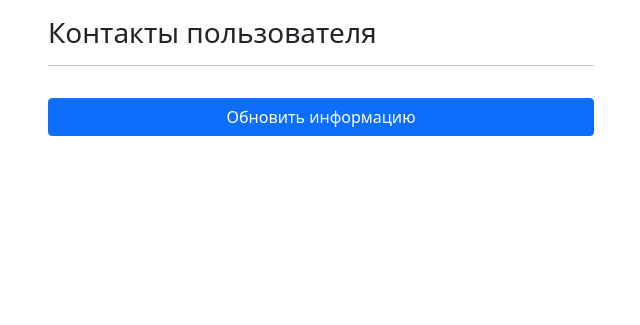
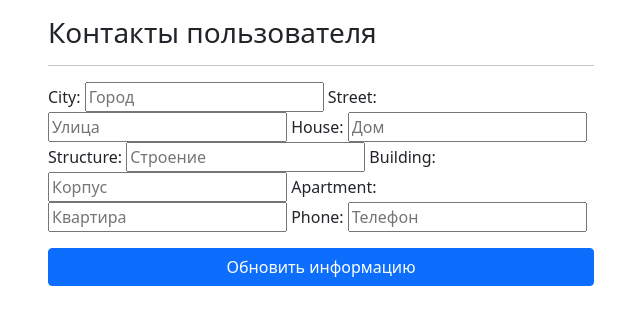
Before and after one commit to MRPARFENTYEV/online-shop-django, a Django app: page /accounts/contact/ in a window 1280 px wide. Shown: the part 107-432 px from the top of the page, without its empty margins (34-674 px from the left). Run offline with Django 4.2, Linux system fonts and the light colour scheme; data that the repository does not hold is empty; some libraries are stand-ins or nearby versions.

Commit message:
address updating is repared and trully works

```diff
--- a/accounts/forms.py
+++ b/accounts/forms.py
@@ -51,11 +51,45 @@ class EditProfileForm(forms.ModelForm):
         model = User
         fields = ['full_name', 'email']
 
-    # full_name = forms.CharField(label='full_name')
-    # email = forms.EmailField(label='email')
-    # phone = forms.CharField(label='phone')
 class EditContactForm(forms.ModelForm):
 
     class Meta:
         model = Contact
         fields =['city','street','house','structure','building','apartment','phone']
+
+
+class ContactForm(forms.Form):
+    city = forms.CharField(
+        widget=forms.TextInput(
+            attrs={ 'visiblity': 'hidden ','placeholder': "Город"}
+        )
+    )
+    street = forms.CharField(
+        widget=forms.TextInput(
+            attrs={'placeholder': "Улица"}
+        )
+    )
+    house = forms.CharField(
+        widget=forms.TextInput(
+            attrs={'placeholder': "Дом"}
+        )
+    )
+    structure = forms.CharField(required=False,
+                               widget=forms.TextInput(
+                                   attrs={'placeholder': "Строение"}
+                               ))
+    building = forms.CharField(required=False,
+        widget=forms.TextInput(
+            attrs={'placeholder': "Корпус"}
+        )
+    )
+    apartment = forms.CharField(required=False,
+        widget=forms.TextInput(
+            attrs={'placeholder': "Квартира"}
+        )
+    )
+    phone = forms.CharField(
+        widget=forms.TextInput(
+            attrs={'placeholder': "Телефон"}
+        )
+    )
--- a/accounts/templates/contact.html
+++ b/accounts/templates/contact.html
@@ -1,4 +1,3 @@
-
 {% extends "base.html" %}
 {% load crispy_forms_tags %}
 {% block content %}
@@ -7,10 +6,12 @@
             {% csrf_token %}
             <h3>Контакты пользователя</h3>
             <hr>
+
+            {{ form  }}
             {% for a in adress %}
-            <p>{{ a }}</p>
-            {{ form  }}
-
+            <p>Ваш указанный адрес:</p>
+            <p>Город: {{ a.city }}, Улица: {{ a.street }}, Дом: {{ a.house }}, Строение: {{ a.building }},
+                Квартира:{{ a.apartment }}, Телефон: {{ a.phone }}</p>
             {% endfor %}
             <div class="form-group">
                 <button class="btn btn-primary mt-3 w-100" type="submit">Обновить информацию</button>
@@ -22,20 +23,3 @@
         </form>
     </div>
 {% endblock %}
-
-
-<!--<!DOCTYPE html>-->
-<!--<html lang="en">-->
-<!--<head>-->
-<!--    <meta charset="UTF-8">-->
-<!--    <title>Title</title>-->
-<!--</head>-->
-<!--<body>-->
-
-<!--&lt;!&ndash;{% for a in adress %}&ndash;&gt;-->
-<!--&lt;!&ndash;<p>{{ a }}</p>&ndash;&gt;-->
-<!--{{form}}-->
-<!--{% endfor %}-->
-
-<!--</body>-->
-<!--</html>-->
--- a/accounts/views.py
+++ b/accounts/views.py
@@ -7,7 +7,7 @@ from django.template.loader import render_to_string
 from django.utils.encoding import force_bytes
 from django.utils.http import urlsafe_base64_encode, urlsafe_base64_decode
 from django.contrib.auth.tokens import default_token_generator as token_generator
-from .forms import UserRegistrationForm, UserLoginForm, ManagerLoginForm, EditProfileForm, EditContactForm
+from .forms import UserRegistrationForm, UserLoginForm, ManagerLoginForm, EditProfileForm, EditContactForm, ContactForm
 from accounts.models import User, Contact
 from django.views import View
 from django.core.exceptions import ValidationError
@@ -149,16 +149,37 @@ def user_login(request):
 def user_contact(request):
 
     user_post = request.user
-    user_adress = Contact.objects.filter(pk=user_post.id)
-    form = EditContactForm()
+    user_adress = Contact.objects.filter(user_id=user_post.id)
+    all_adresses = Contact.objects.all()
+    if user_adress:
+        print(user_adress)
+    else: print('create')
 
     if request.method == 'POST':
+        form = EditContactForm()
         data = request.POST
-        user_adress.update(user=user_post.id,city=data['city'], street=data['street'], house=data['house'],structure=data['structure'],
-                           building=data['building'], apartment=data['apartment'],phone=data['phone'])
+        if user_adress:
 
-    context = {'adress': user_adress, 'form': form}
+
+            user_adress.update(user=user_post, city=data['city'], street=data['street'], house=data['house'],
+                               structure=data['structure'],
+                               building=data['building'], apartment=data['apartment'], phone=data['phone'])
+        else:
+            user_adress.create(user=user_post, city=data['city'], street=data['street'], house=data['house'],
+                               structure=data['structure'],
+                               building=data['building'], apartment=data['apartment'], phone=data['phone'])
+        return redirect('accounts:contact')
+    else:
+        form = ContactForm()
+
+
+    context = { 'form': form,'adress': user_adress,}
     return render(request, 'contact.html',context)
+
+
+
+
+
 
 def user_logout(request):
     logout(request)
```
